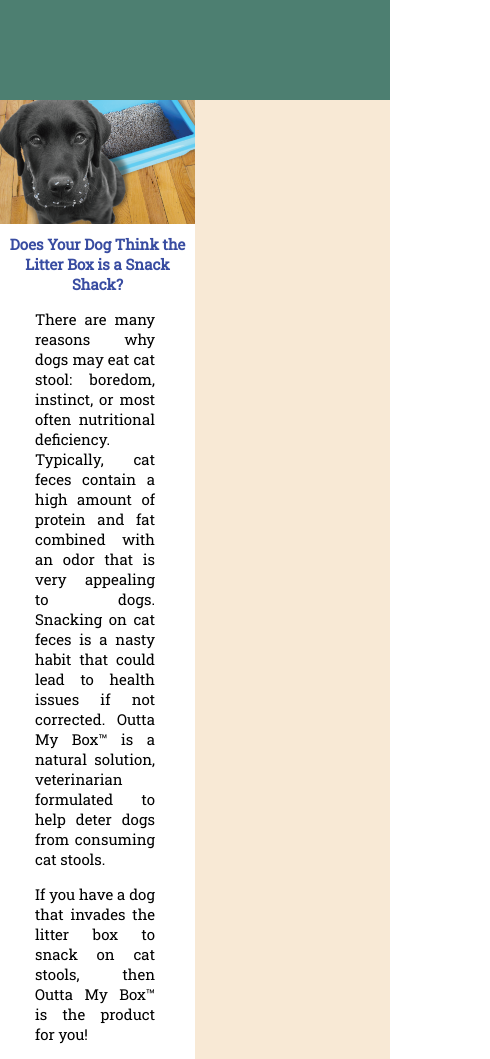
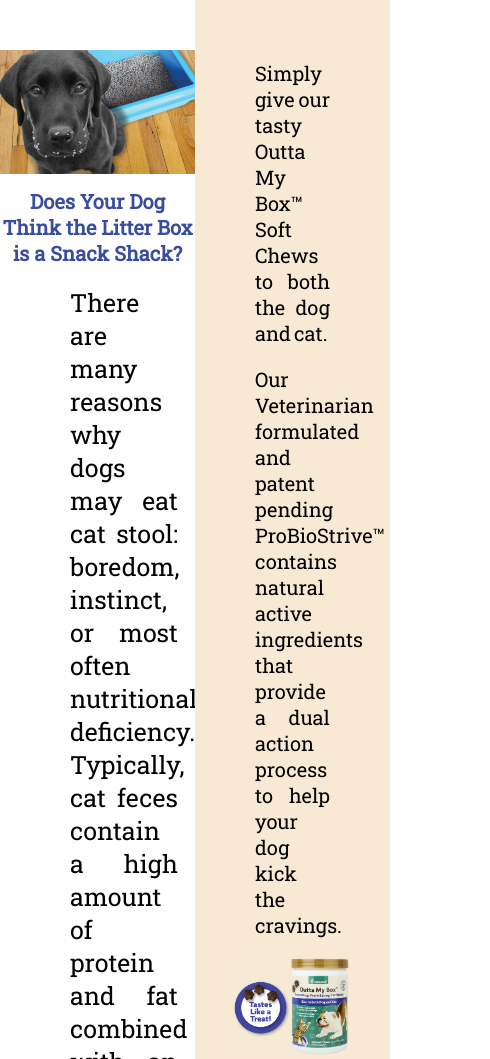
Before and after one commit to senecasisneros/NV_Project, a website: page index.html in a window 390 px wide. Shown: the top 1059 px of the page, 490 px wide, since content can reach past the window. Drawn offline with Linux system fonts and the light colour scheme.

Commit message:
major changes to layout and responsiveness

```diff
--- a/Styles/style.css
+++ b/Styles/style.css
@@ -3,73 +3,110 @@
   padding: 0;
 }
 
-body {
-  background: linear-gradient(
-    to right,
-    white 0%,
-    white 50%,
-    #f8e9d5 50%,
-    #f8e9d5 100%
-  );
+p {
+  padding: 10px;
 }
-
-div#banner {
+#left {
   position: absolute;
+  left: 0;
   top: 0;
-  left: 0;
-  background-color: #4d7f71;
-  width: 100%;
+  width: 50%;
 }
-div#banner-content {
-  width: 100%;
-  margin: 0 auto;
-  padding: 50px;
-}
-div#main-content {
-  padding-top: 70px;
+#right {
+  background-color: #f8e9d5;
+  position: absolute;
+  right: 0;
+  top: 0;
+  width: 50%;
 }
 
 #dogImage {
-  margin-top: 100px;
-  margin-right: 5px;
-  width: 50%;
+  margin-top: 50px;
+  /*margin-right: 5px;*/
+  width: 100%;
 }
 #dogWomenImage {
-  margin-right: 5px;
-  width: 50%;
+  /*margin-right: 5px;*/
+  width: 100%;
 }
 
 .textParagraph {
-  margin-right: 115px;
-  margin-left: 35px;
+  margin-right: 50px;
+  margin-left: 25px;
 }
 
 .sectionText {
-  margin-right: 10px;
   word-spacing: 0;
-  margin-top: 10px;
+  margin: 10px 0;
   text-align: center;
-  float: left;
   color: #384ca1;
-  font-size: 68px;
-  width: 50%;
+  font-size: 48px;
+  width: 100%;
   font-family: "Roboto Slab", serif;
+  /*line-height: 100%;*/
 }
 
 .mainText {
   text-align: justify;
-  margin-right: 10px;
-  /*word-spacing: 0;*/
-  margin-top: 15px;
-  float: left;
+  word-spacing: -2px;
   color: black;
-  font-size: 15px;
-  width: 50%;
+  font-size: 25px;
+  width: 90%;
+  margin-left: 35px;
+  font-family: "Roboto Slab", serif;
+}
+
+.rightSidetext {
+  text-align: justify;
+  word-spacing: -2px;
+  color: black;
+  /*width: 90%;*/
+  margin: 0 50px;
+  margin-top: 50px;
+  font-size: 20px;
+  font-family: "Roboto Slab", serif;
+}
+
+.rightSidetext2 {
+  margin: 0 50px;
+  text-align: justify;
+  color: black;
+  font-size: 20px;
+  font-family: "Roboto Slab", serif;
+}
+
+.treats {
+  display: block;
+  margin-left: auto;
+  margin-right: auto;
+  margin-top: 10px;
+  width: 60%;
+}
+.dogCat {
+  display: block;
+  margin-left: auto;
+  margin-right: auto;
+  width: 90%;
+}
+
+.sectionTextRight {
+  word-spacing: 0;
+  text-align: center;
+  color: #384ca1;
+  font-size: 40px;
+  margin: 20px 0;
+  width: 100%;
   font-family: "Roboto Slab", serif;
 }
 
 @media screen and (max-width: 768px) {
   .sectionText {
-    font-size: 15px;
+    font-size: 20px;
+  }
+  .mainText.sectionTextRight {
+    font-size: 10px;
+  }
+  img {
+    width: 25%;
   }
 }
--- a/index.html
+++ b/index.html
@@ -15,16 +15,33 @@
     <div id="banner-content"></div>
   </div>
 
-  <section>
-    <img align='left' src="Styles/images/dog.png" id='dogImage' alt="black dog">
-    <h2 class='sectionText'>Does Your Dog Think the Litter Box is a Snack Shack?</h2>
-    <section class='textParagraph'>
+
+  <section id="left">
+    <img src="Styles/images/dog.png" id='dogImage' alt="black dog">
+    <h2 class='sectionText'>Does Your Dog <br> Think the Litter Box <br> is a Snack Shack?</h2>
+    <div class='textParagraph'>
       <p class='mainText'>There are many reasons why dogs may eat cat stool: boredom, instinct, or most often nutritional deficiency. Typically, cat feces contain a high amount of protein and fat combined with an odor that is very appealing to dogs. Snacking on cat feces is a nasty habit that could lead to health issues if not corrected. Outta My Box&trade; is a natural solution, veterinarian formulated to help deter dogs from consuming cat stools.</p>
       <p class='mainText'>If you have a dog that invades the litter box to snack on cat stools, then Outta My Box&trade; is the product for you!</p>
       <p class='mainText'>No more worry and hassle of monitoring your dog and guarding your cat's little box. Plus, you'll welcome those doggie kisses again.</p>
-      <img align='left' src="Styles/images/dog_and_women.png" id='dogWomenImage' alt="black dog">
-    </section>
+      <img src="Styles/images/dog_and_women.png" id='dogWomenImage' alt="black dog">
+    </div>
   </section>
+
+  <section id="right">
+    <p class='rightSidetext'>Simply give our tasty Outta My Box&trade; Soft Chews to both the dog and cat.</p>
+    <p class='rightSidetext2'>Our Veterinarian formulated and patent pending ProBioStrive&trade; contains natural active ingredients that provide a dual action process to help your dog kick the cravings.</p>
+    <img class="treats" src="Styles/images/OuttaMyBoxTreats.png" alt="">
+    <h2 class='sectionTextRight'>Give to Both Dog and Cat</h2>
+    <img class="dogCat" src="Styles/images/ForDogandCat.png" alt="">
+
+  </section>
+  <!-- </div> -->
+
+
+
+  <!-- </section> -->
+
+
 
 
 </body>
```
Also changed, not shown: Styles/images/ForDogandCat.png (added), Styles/images/OuttaMyBoxTreats.png (added).
